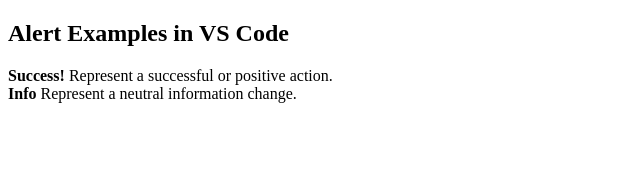
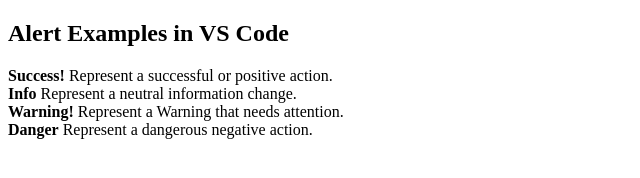
Before and after one commit to DiamondIyanu/GITHUB, a plain HTML site: page index.html in a window 1280 px wide. Shown: the whole page, without its empty margins (0-640 px from the left). Drawn offline with Linux system fonts and the light colour scheme.

Commit message:
Added Feature

```diff
--- a/index.html
+++ b/index.html
@@ -9,5 +9,7 @@
         <h2>Alert Examples in VS Code</h2>
            <strong>Success!</strong> Represent a successful or positive action. </br>
            <strong>Info</strong> Represent a neutral information change.</br>
+           <strong>Warning!</strong> Represent a Warning that needs attention.</br>
+           <strong>Danger</strong> Represent a dangerous negative action.</br>
      </body>
 </html>
```
